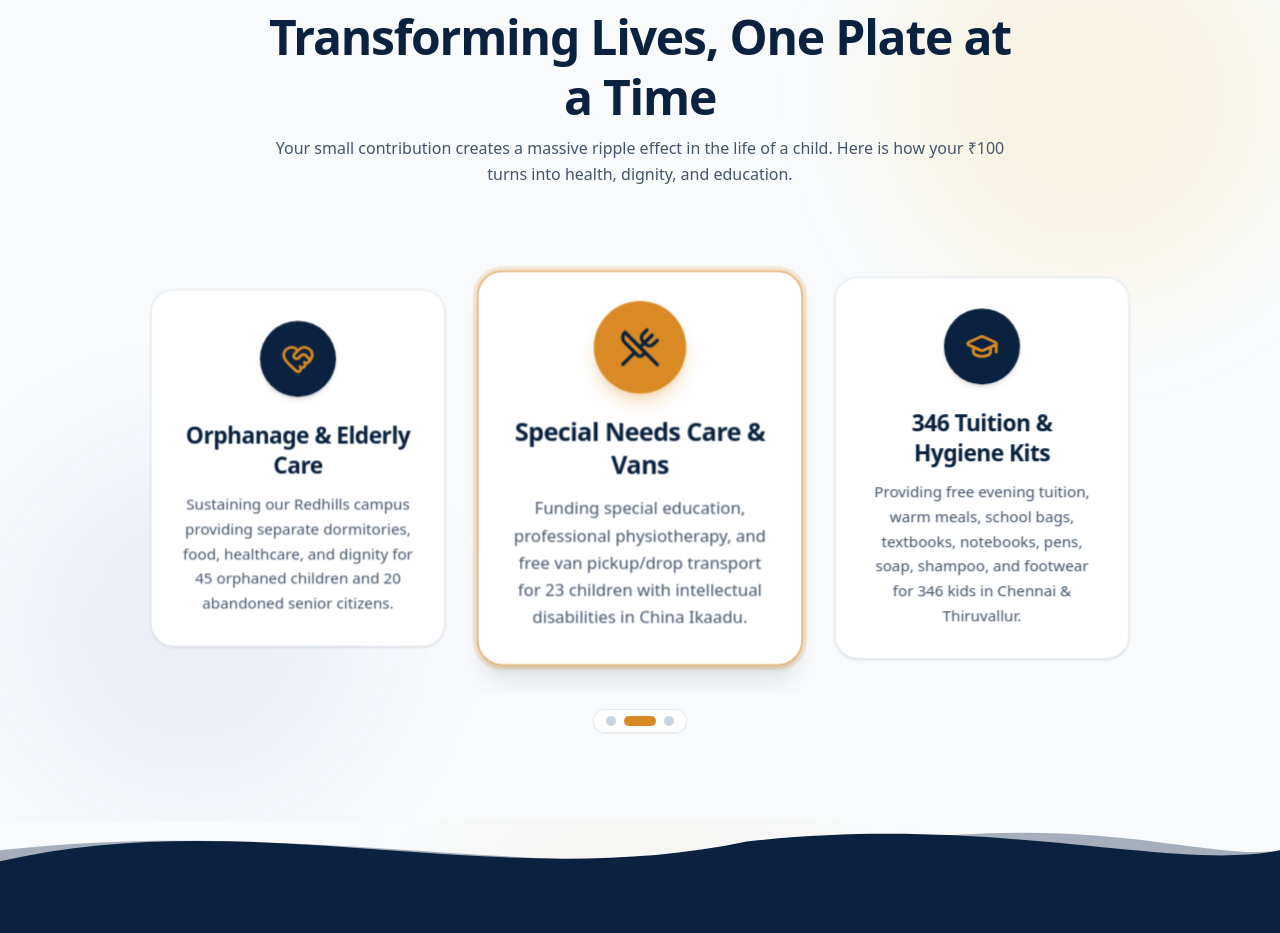
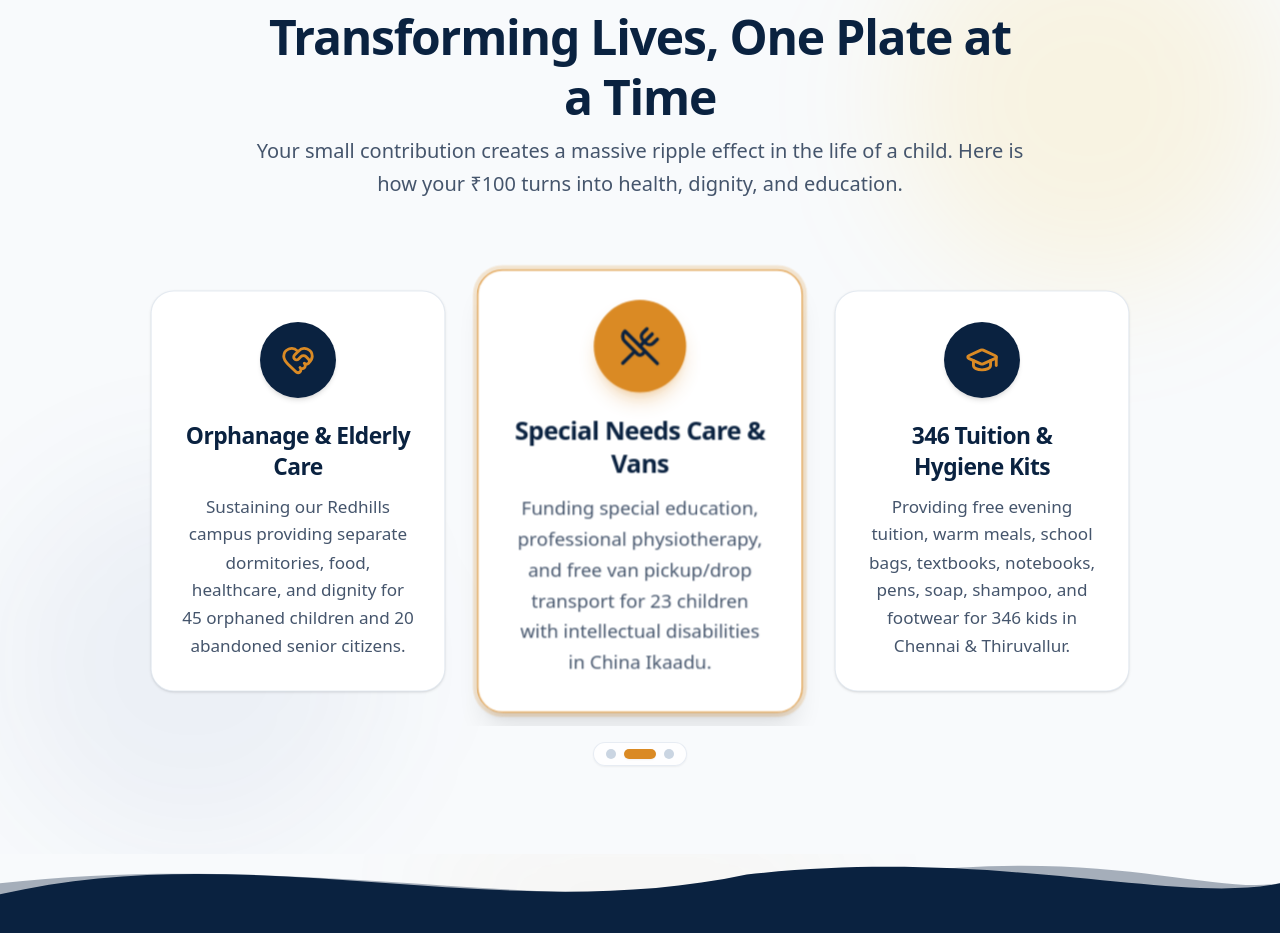
Before and after one commit to zavyxinfotech/Truth_Foundation_Landing_Page, a React (Vite) app: page / in a window 1280 px wide. Shown: the part 960-1893 px from the top of the page. Built offline with nearby package versions, Linux system fonts and the light colour scheme.

Commit message:
Update WhyDonate styling: increased subtitle size, increased card text size, and fixed hover shading

```diff
--- a/src/components/WhyDonate.tsx
+++ b/src/components/WhyDonate.tsx
@@ -93,7 +93,7 @@ export const WhyDonate: React.FC<WhyDonateProps> = ({ onOpenDonateModal }) => {
           <h2 className="text-[22px] xs:text-[26px] sm:text-[38px] lg:text-[48px] font-extrabold text-[#0a2240] tracking-tight leading-tight">
             Transforming Lives, One Plate at a Time
           </h2>
-          <p className="text-xs sm:text-base text-slate-600 leading-relaxed font-light">
+          <p className="text-sm sm:text-lg lg:text-[20px] text-slate-600 leading-relaxed font-light">
             Your small contribution creates a massive ripple effect in the life of a child. Here is how your ₹100 turns into health, dignity, and education.
           </p>
         </motion.div>
@@ -122,7 +122,7 @@ export const WhyDonate: React.FC<WhyDonateProps> = ({ onOpenDonateModal }) => {
                   className={`w-[85vw] max-w-[310px] sm:w-[330px] lg:w-[360px] shrink-0 snap-center rounded-3xl p-7 sm:p-8 transition-all duration-300 transform-gpu cursor-pointer flex flex-col items-center text-center relative border group ${
                     isActive
                       ? 'scale-100 sm:scale-105 bg-white/95 backdrop-blur-md border-[#da8a24] shadow-xl z-20 opacity-100 ring-4 ring-[#da8a24]/20'
-                      : 'scale-95 bg-white backdrop-blur-sm border-slate-200/90 shadow-sm opacity-90 hover:opacity-100 hover:shadow-lg z-10'
+                      : 'scale-95 bg-white border-slate-200/90 shadow-sm opacity-100 hover:shadow-lg z-10'
                   }`}
                 >
                   {/* Top Centered Circular Icon Badge (Reference Design Inspired) */}
@@ -140,7 +140,7 @@ export const WhyDonate: React.FC<WhyDonateProps> = ({ onOpenDonateModal }) => {
                   </h3>
 
                   {/* Card Description Centered */}
-                  <p className="text-slate-600 text-sm sm:text-base leading-relaxed font-normal text-center">
+                  <p className="text-slate-600 text-base sm:text-lg leading-relaxed font-normal text-center">
                     {card.description}
                   </p>
                 </motion.div>
```
